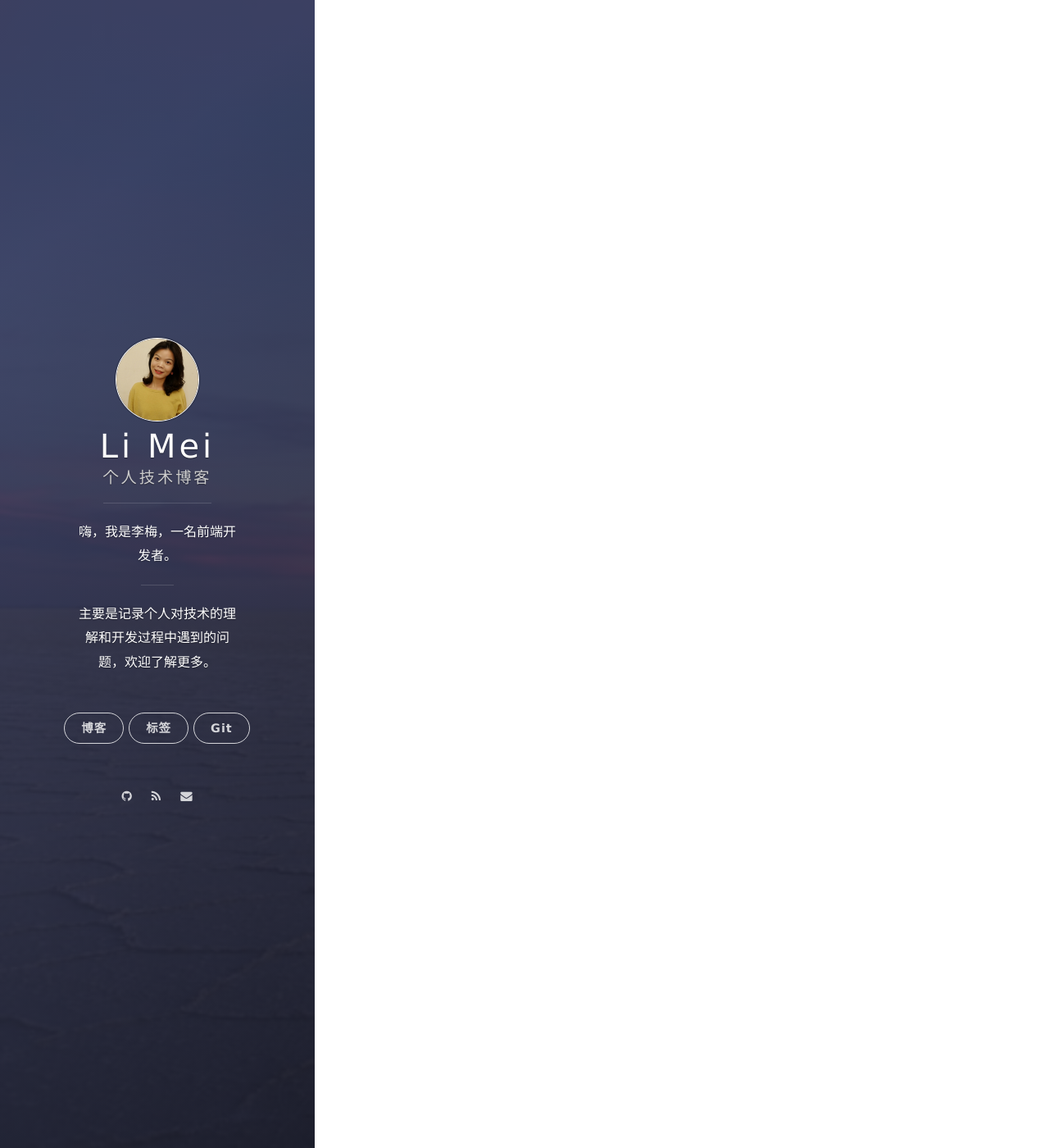
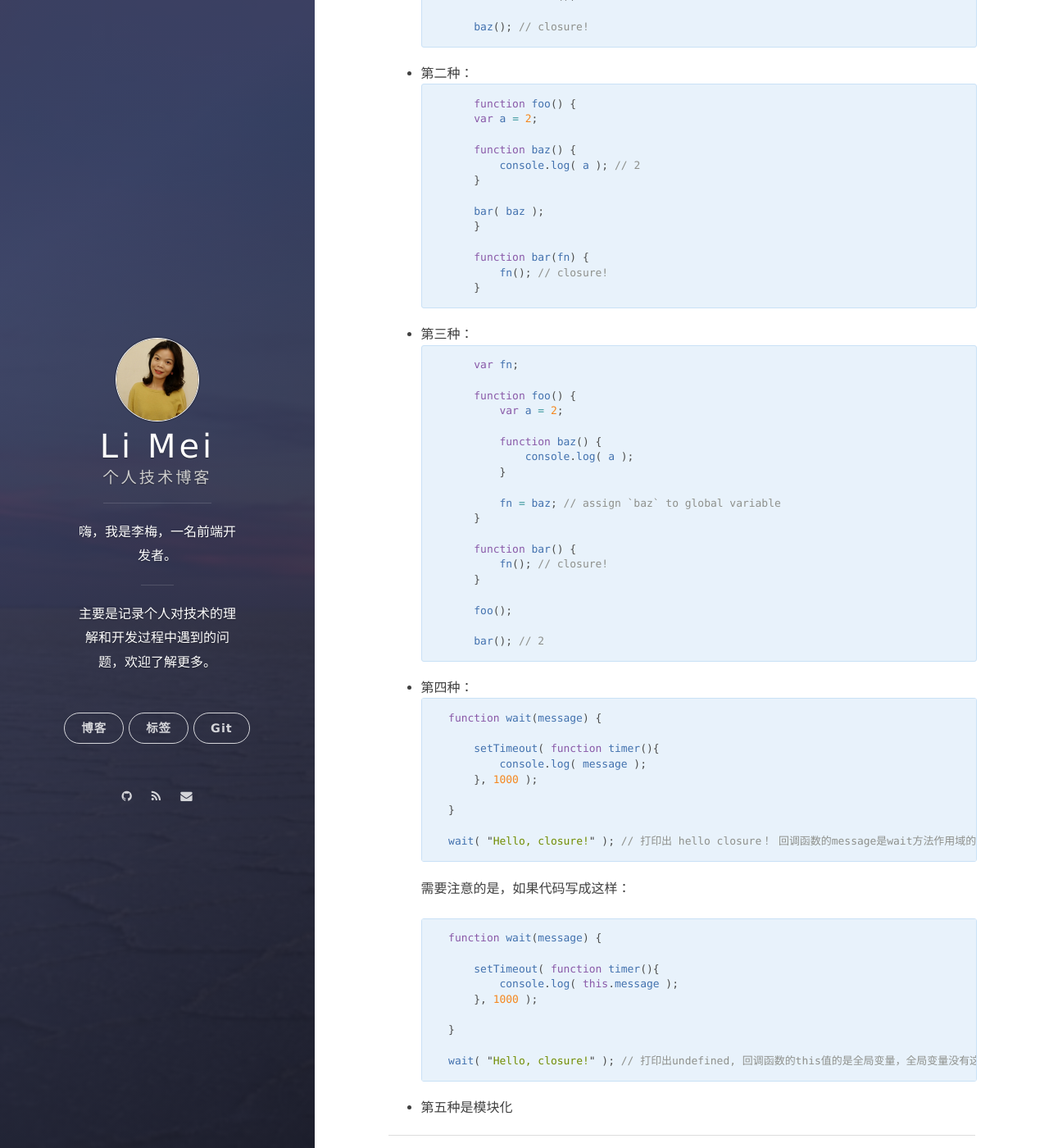
Before and after one commit to LiMeii/LiMeii.github.io, a Jekyll site: the page built from _posts/2019-05-11-js-closures.md, in a window 1280 px wide and 1400 px high, scrolled down 3212 px. Shown: the whole window at 82% size. Built offline with Jekyll 4.4.1, drawn with Linux system fonts in a browser that asks for light colours; nearby versions of some CDN libraries; some of the changed text lies outside the part shown.

Commit message:
update js closure post

````diff
--- a/_posts/2019-05-11-js-closures.md
+++ b/_posts/2019-05-11-js-closures.md
@@ -69,4 +69,90 @@ baz();
 **闭包**就是指：执行完的```执行上下文```被弹出执行栈，它的词法环境处于失联状态，后续的执行上下文没办法直接访问这个失联的词法环境。在这种情况下还保留了对那个词法环境的```引用```，从而可以通过这个```引用```去访问失联的词法环境，这个```引用```就是闭包。
 
 
-其实我们每天写的代码，基本会用到闭包，JS也有很多闭包的应用，比如模块、函数的柯里化等等。
+其实我们每天写的代码，基本会用到闭包，JS也有很多闭包的应用有以下几种方式：
+
+- 第一种：
+     ```js
+        function foo() {
+        var a = 2;
+
+        function bar() {
+            console.log( a );
+        }
+
+        return bar;
+        }
+
+        var baz = foo();
+
+        baz(); // closure!
+     ```
+
+- 第二种：
+     ```js
+        function foo() {
+        var a = 2;
+
+        function baz() {
+            console.log( a ); // 2
+        }
+
+        bar( baz );
+        }
+
+        function bar(fn) {
+            fn(); // closure!
+        }
+     ```
+
+- 第三种：
+     ```js
+        var fn;
+
+        function foo() {
+            var a = 2;
+
+            function baz() {
+                console.log( a );
+            }
+
+            fn = baz; // assign `baz` to global variable
+        }
+
+        function bar() {
+            fn(); // closure!
+        }
+
+        foo();
+
+        bar(); // 2
+     ```
+
+- 第四种：
+  ```js
+    function wait(message) {
+
+        setTimeout( function timer(){
+            console.log( message );
+        }, 1000 );
+
+    }
+
+    wait( "Hello, closure!" ); // 打印出 hello closure！ 回调函数的message是wait方法作用域的值。
+  ```
+
+  需要注意的是，如果代码写成这样：
+
+    ```js
+    function wait(message) {
+
+        setTimeout( function timer(){
+            console.log( this.message );
+        }, 1000 );
+
+    }
+
+    wait( "Hello, closure!" ); // 打印出undefined, 回调函数的this值的是全局变量，全局变量没有这个值，所以是undefined。
+   ```
+
+ - 第五种是模块化
````
